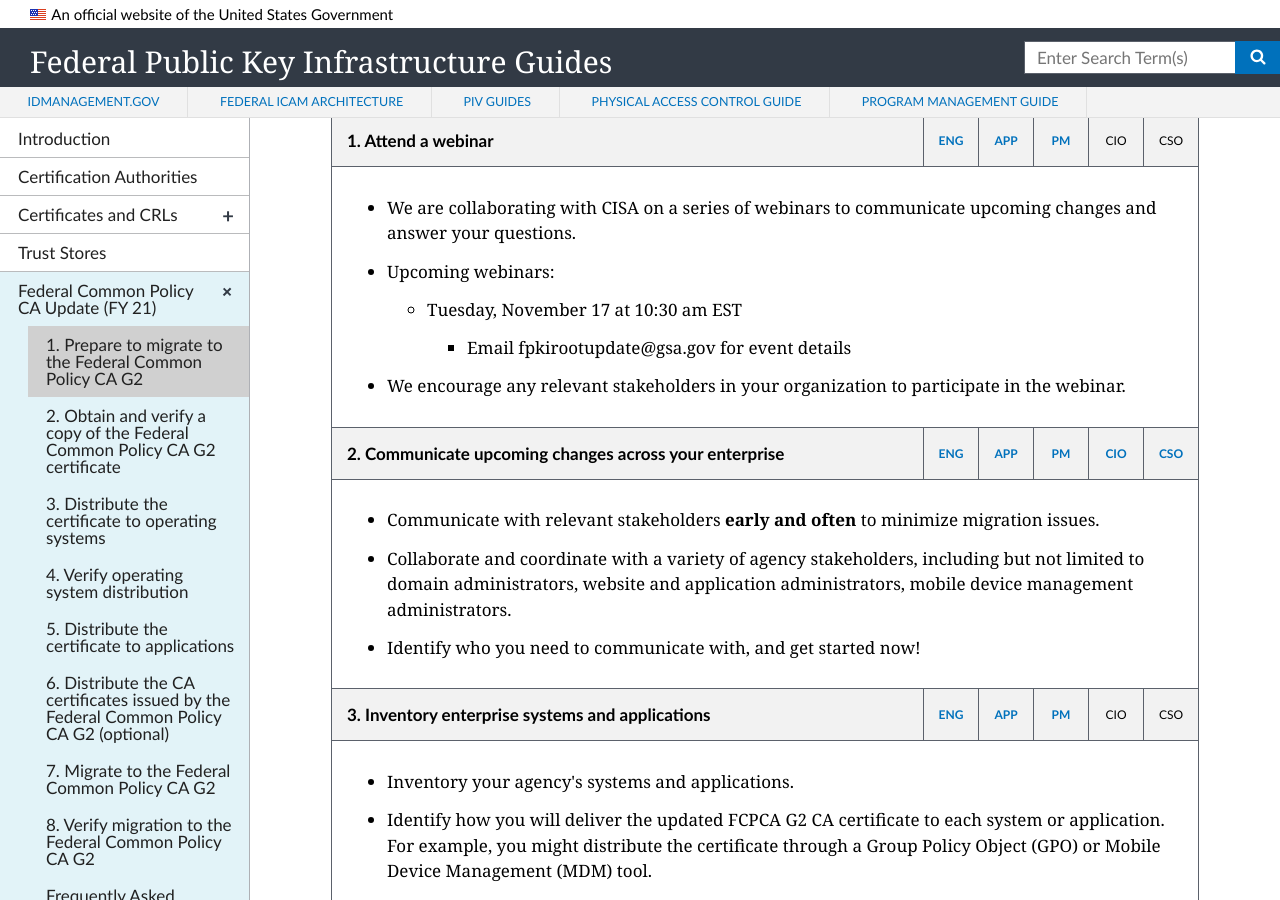
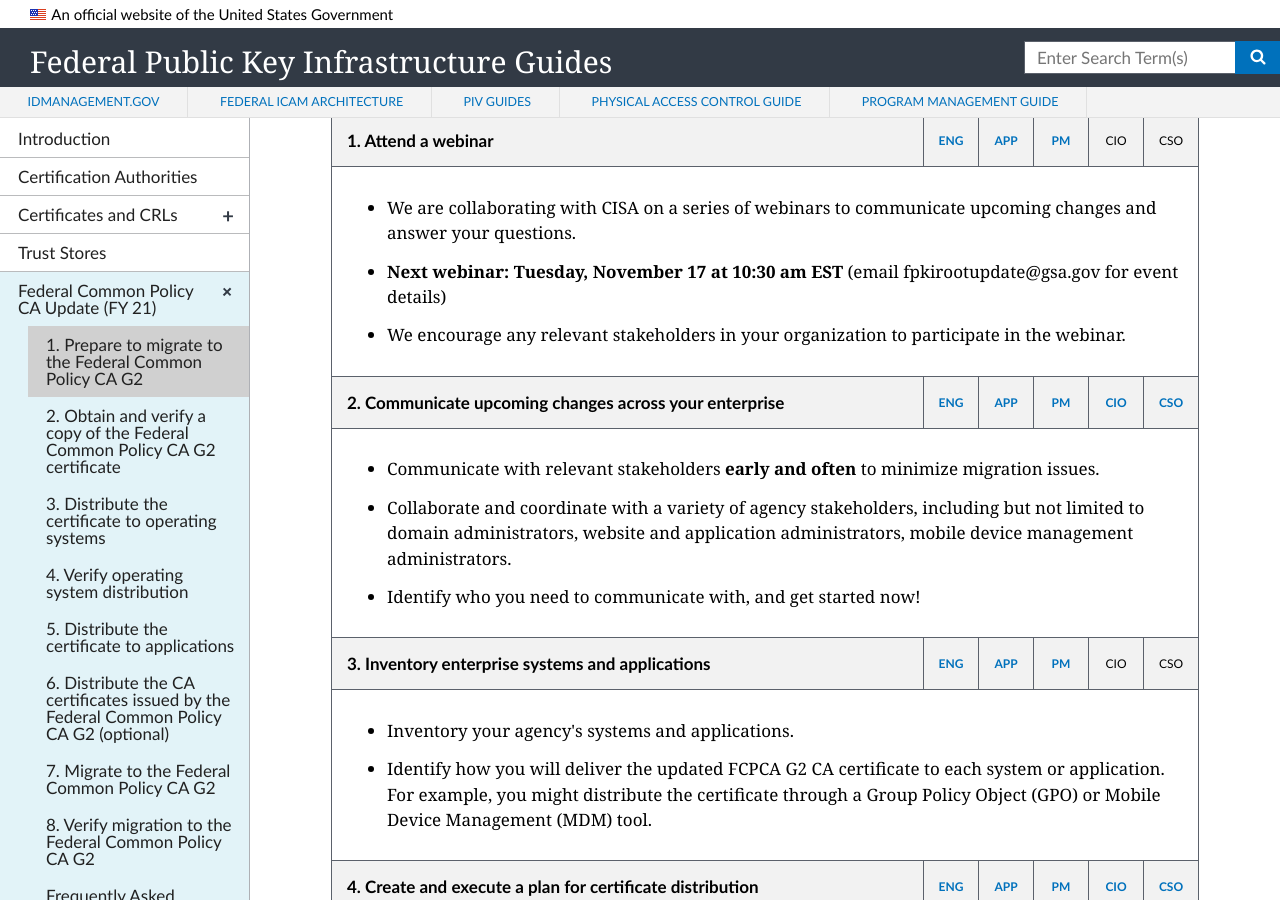
Before and after one commit to GSA/fpki-guides, a Jekyll site: the page built from _common/01_prepare_to_migrate.md, in a window 1280 px wide and 900 px high, scrolled down 582 px. Built offline with Jekyll 4.4.1, drawn with Linux system fonts in a browser that asks for light colours; nearby versions of some CDN libraries.

Commit message:
Update 01_prepare_to_migrate.md

```diff
--- a/_common/01_prepare_to_migrate.md
+++ b/_common/01_prepare_to_migrate.md
@@ -46,13 +46,7 @@
   <td colspan="7" class="desc">
   <ul>
 	<li>We are collaborating with CISA on a series of webinars to communicate upcoming changes and answer your questions. </li>
-	<li>Upcoming webinars:</li>
-	<ul id="webinar series">
-		<li>Tuesday, November 17 at 10:30 am EST</li>
-		<ul id="webinar details">
-		<li>Email fpkirootupdate@gsa.gov for event details</li>
-		</ul>
-	</ul>
+	<li><strong>Next webinar: Tuesday, November 17 at 10:30 am EST</strong> (email fpkirootupdate@gsa.gov for event details)</li>
 	<li>We encourage any relevant stakeholders in your organization to participate in the webinar.</li>
   </ul>
   </td>
```
